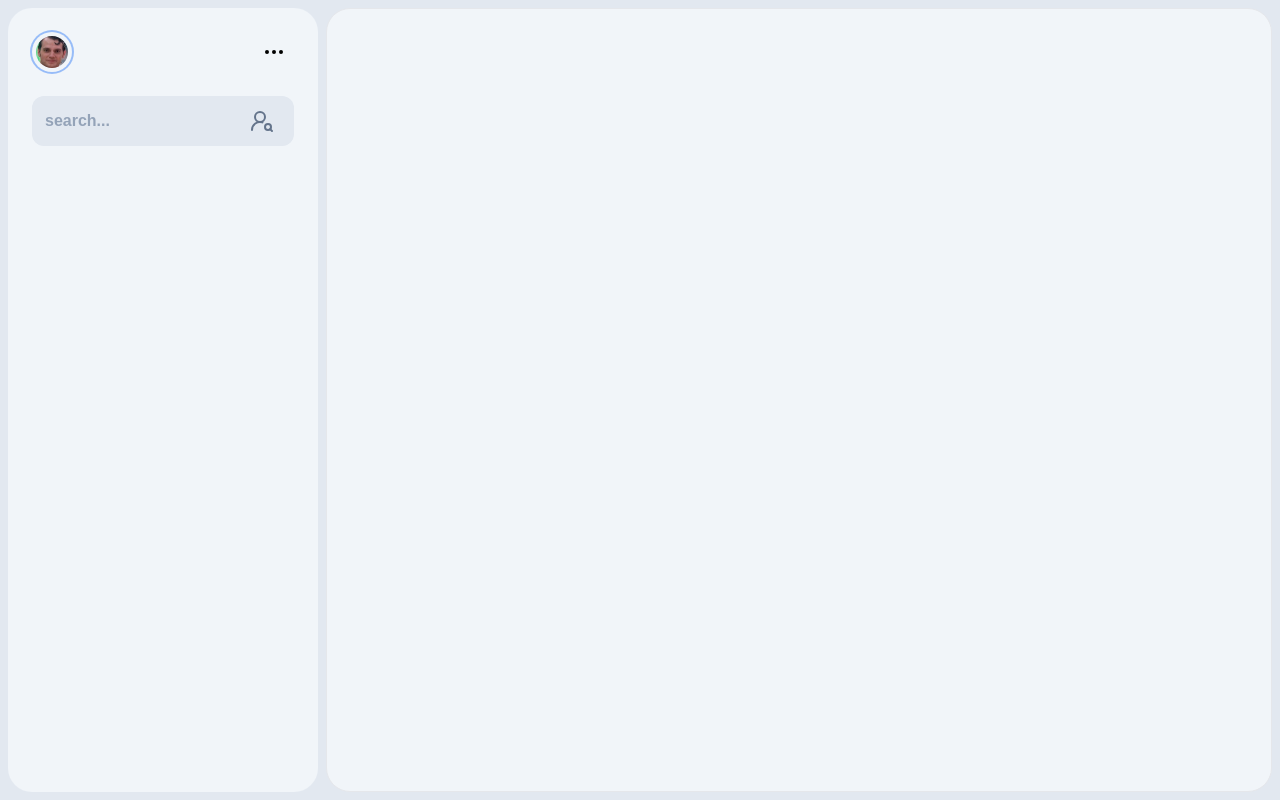
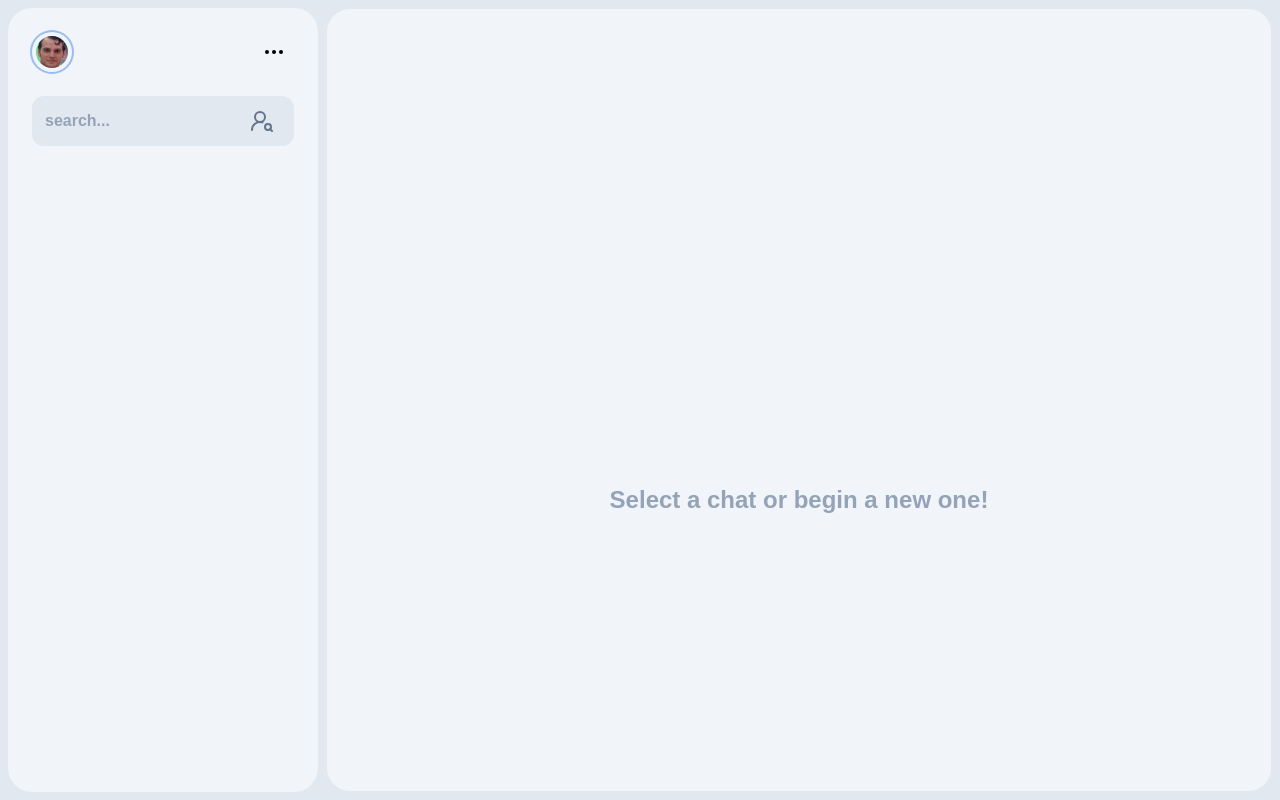
Before and after one commit to coofcoding/online-chat, a React (Vite) app: page / in a window 1280 px wide. Built offline with nearby package versions, Linux system fonts and the light colour scheme.

Commit message:
creating non-selected chat screen

```diff
--- a/index.html
+++ b/index.html
@@ -1,4 +1,4 @@
-<!doctype html>
+<!DOCTYPE html>
 <html lang="en">
     <head>
         <meta charset="UTF-8" />
--- a/src/home/components/ChatSide.jsx
+++ b/src/home/components/ChatSide.jsx
@@ -1,3 +1,14 @@
+import { NoSelected, ChatView } from "./";
+
 export const ChatSide = () => {
-    return <div className="bg-slate-100 col-span-3 border"></div>;
+
+    const chatSelected = false;
+
+    return <div className="bg-slate-100 col-span-3 border">
+        {
+            ( chatSelected )
+            ? <ChatView/>
+            : <NoSelected/>
+        }
+    </div>;
 };
--- /dev/null
+++ b/src/home/components/ChatView.jsx
@@ -0,0 +1,5 @@
+export const ChatView = () => {
+  return (
+    <div>ChatView</div>
+  )
+}
--- /dev/null
+++ b/src/home/components/NoSelected.jsx
@@ -0,0 +1,9 @@
+export const NoSelected = () => {
+
+    return (
+        <div className="flex flex-col justify-center items-center h-full">
+            <img src="/chatlogo.gif" width="200"/>
+            <span className="text-2xl font-semibold text-slate-400">Select a chat or begin a new one!</span>
+        </div>
+    );
+};
--- a/src/home/components/index.js
+++ b/src/home/components/index.js
@@ -2,3 +2,5 @@ export * from './ChatSide';
 export * from './SideBar';
 export * from './HeadBar';
 export * from './SearchBar';
+export * from './NoSelected';
+export * from './ChatView';
```
Also changed, not shown: public/chatlogo.gif (added). Lines whose indentation alone changed are shown as unchanged.
